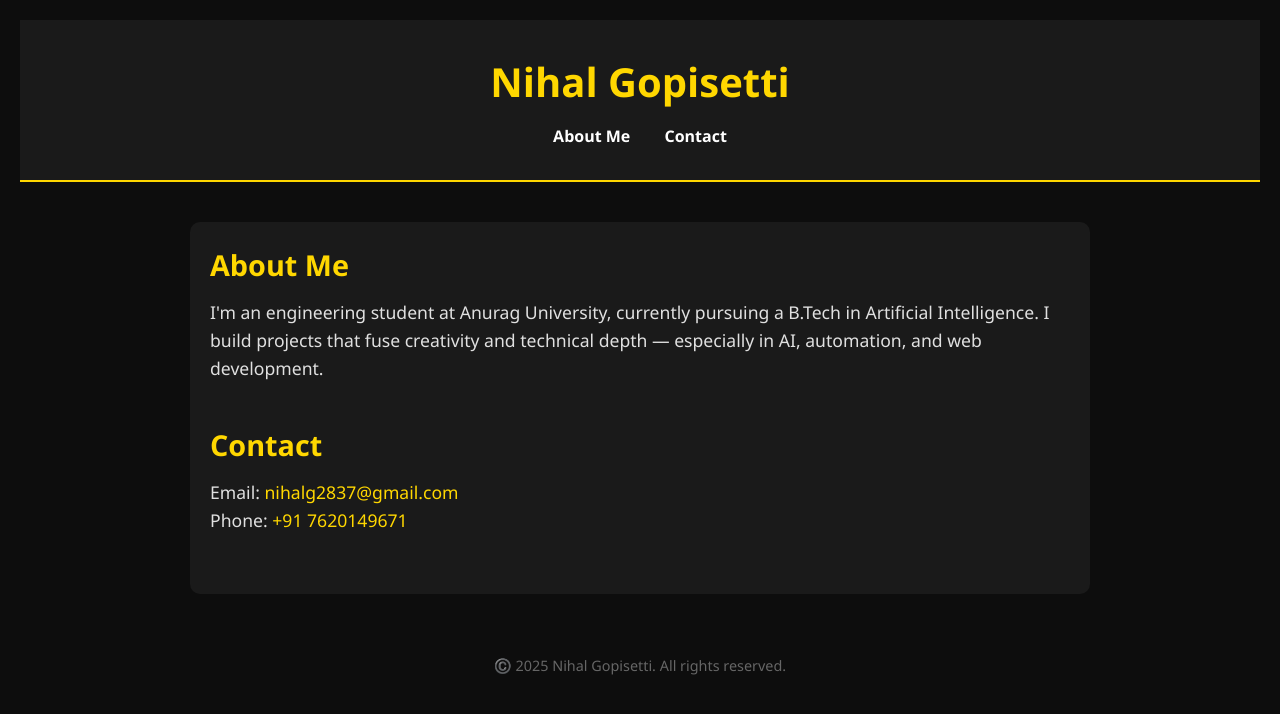
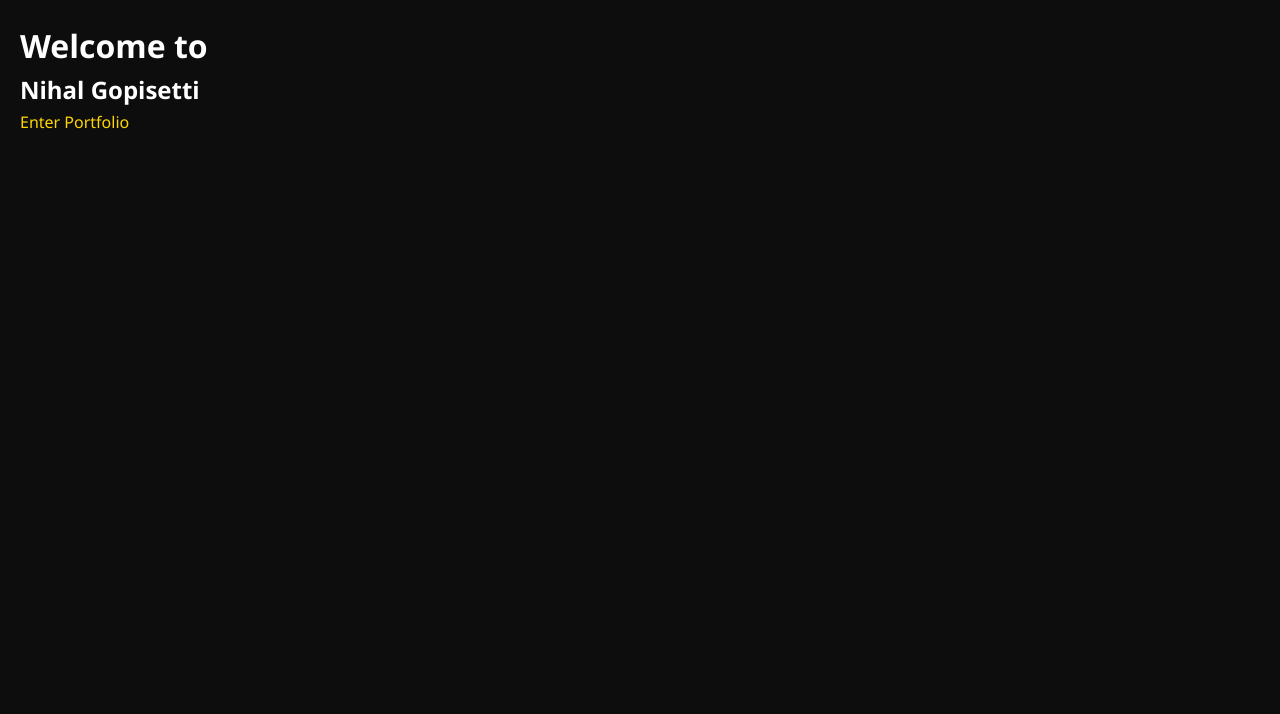
Before and after one commit to nihalgopisetti007/nihalportofolio, a plain HTML site: page index.html in a window 1280 px wide. Drawn offline with Linux system fonts and the light colour scheme.

Commit message:
Update index.html

```diff
--- a/index.html
+++ b/index.html
@@ -2,40 +2,20 @@
 <html lang="en">
 <head>
   <meta charset="UTF-8" />
-  <meta name="viewport" content="width=device-width, initial-scale=1.0" />
-  <title>Nihal Gopisetti | Portfolio</title>
+  <meta name="viewport" content="width=device-width, initial-scale=1.0"/>
+  <title>Welcome | Nihal Gopisetti</title>
   <link rel="stylesheet" href="style.css" />
 </head>
-<body>
-  <header>
-    <h1>Nihal Gopisetti</h1>
-    <nav>
-      <ul>
-        <li><a href="#about">About Me</a></li>
-        <li><a href="#contact">Contact</a></li>
-      </ul>
-    </nav>
-  </header>
+<body class="home-page">
+  <!-- Fade-In Overlay -->
+  <div id="overlay"></div>
 
-  <main>
-    <section id="about">
-      <h2>About Me</h2>
-      <p>
-        I'm an engineering student at Anurag University, currently pursuing a B.Tech in Artificial Intelligence.
-        I build projects that fuse creativity and technical depth — especially in AI, automation, and web development.
-      </p>
-    </section>
-
-    <section id="contact">
-      <h2>Contact</h2>
-      <p>Email: <a href="mailto:nihalg2837@gmail.com">nihalg2837@gmail.com</a></p>
-      <p>Phone: <a href="tel:+917620149671">+91 7620149671</a></p>
-    </section>
-  </main>
-
-  <footer>
-    <p>©️ 2025 Nihal Gopisetti. All rights reserved.</p>
-  </footer>
+  <!-- Batman Welcome Popup -->
+  <div class="popup" id="welcome-popup">
+    <h1>Welcome to</h1>
+    <h2>Nihal Gopisetti</h2>
+    <p><a href="about.html" class="enter-btn">Enter Portfolio</a></p>
+  </div>
 
   <script src="script.js"></script>
 </body>
```
